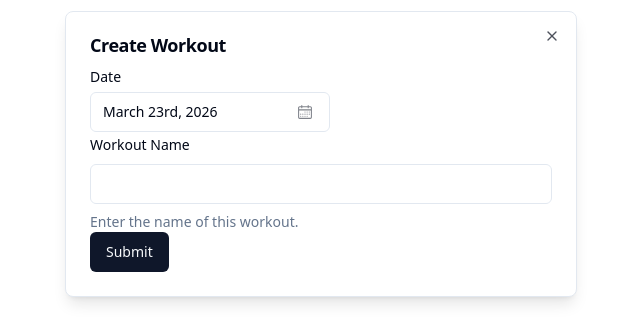
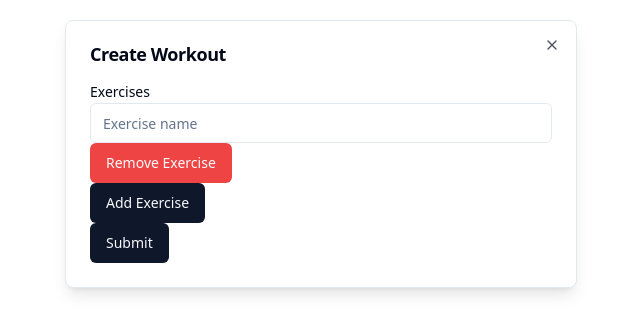
Before and after one commit to Tatooles/next-fitness-tracker, a Next.js app: page /workouts in a window 1280 px wide. Both pictures are taken after a click on the button "Add a Workout". Shown: the part 246-568 px from the top of the page, without its empty margins (319-959 px from the left). Built offline with nearby package versions, Linux system fonts and the light colour scheme; no server answers.

Commit message:
Create basic dynamic inputs

```diff
--- a/app/workouts/WorkoutModal.tsx
+++ b/app/workouts/WorkoutModal.tsx
@@ -1,5 +1,5 @@
 import { useRouter } from "next/navigation";
-import { useForm } from "react-hook-form";
+import { useForm, useFieldArray } from "react-hook-form";
 import { zodResolver } from "@hookform/resolvers/zod";
 import { format } from "date-fns";
 import * as z from "zod";
@@ -35,13 +35,18 @@ import {
 import { Workout } from "@/lib/types";
 
 const formSchema = z.object({
-  date: z.date(),
-  name: z
-    .string()
-    .min(1, {
-      message: "Wokout name must be at least 1 character",
+  // date: z.date(),
+  // name: z
+  //   .string()
+  //   .min(1, {
+  //     message: "Wokout name must be at least 1 character",
+  //   })
+  //   .max(50),
+  exercises: z
+    .object({
+      name: z.string(),
     })
-    .max(50),
+    .array(),
   // exercises: z
   //   .object({
   //     name: z.string(),
@@ -77,22 +82,22 @@ export default function WorkoutModal({
    * workout, the workout in the form is compared to the workout that was passed in and the save
    * call is only made if the value was changed
    */
-  const handleSubmit = async () => {
-    // TODO: Replace this function with a server action
-    setModalOpen(false);
-    setShowSpinner(true);
+  // const handleSubmit = async () => {
+  //   // TODO: Replace this function with a server action
+  //   setModalOpen(false);
+  //   setShowSpinner(true);
 
-    // if (!editWorkoutValue || editWorkoutValue.id === -2) {
-    //   // If adding or duplicating, just create new workout
-    //   await addToDB();
-    //   router.refresh();
-    // } else if (JSON.stringify(editWorkoutValue) !== JSON.stringify(formData)) {
-    //   // If updating, call delete to delete the existing workout, then addToDB to add udpated one
-    //   await Promise.all([deleteWorkout(editWorkoutValue.id), addToDB()]);
-    //   router.refresh();
-    // }
-    setShowSpinner(false);
-  };
+  //   // if (!editWorkoutValue || editWorkoutValue.id === -2) {
+  //   //   // If adding or duplicating, just create new workout
+  //   //   await addToDB();
+  //   //   router.refresh();
+  //   // } else if (JSON.stringify(editWorkoutValue) !== JSON.stringify(formData)) {
+  //   //   // If updating, call delete to delete the existing workout, then addToDB to add udpated one
+  //   //   await Promise.all([deleteWorkout(editWorkoutValue.id), addToDB()]);
+  //   //   router.refresh();
+  //   // }
+  //   setShowSpinner(false);
+  // };
 
   const addToDB = async () => {
     await fetch("/api/workouts", {
@@ -130,12 +135,18 @@ export default function WorkoutModal({
     console.log(values);
   };
 
-  const form = useForm<workoutFormSchema>({
+  const { handleSubmit, control, register } = useForm<workoutFormSchema>({
     resolver: zodResolver(formSchema),
     defaultValues: {
-      date: new Date(),
-      name: "",
+      // date: new Date(),
+      // name: "",
+      exercises: [{ name: "" }],
     },
+  });
+
+  const { fields, append, remove } = useFieldArray({
+    name: "exercises",
+    control,
   });
 
   return (
@@ -150,10 +161,10 @@ export default function WorkoutModal({
             {editWorkoutValue ? "Edit Workout" : "Create Workout"}
           </DialogTitle>
         </DialogHeader>
-        <Form {...form}>
-          <form onSubmit={form.handleSubmit(onSubmit)}>
-            <FormField
-              control={form.control}
+        {/* <Form> */}
+        <form onSubmit={handleSubmit(onSubmit)}>
+          {/* <FormField
+            control={control}
             name="date"
             render={({ field }) => (
               <FormItem className="flex flex-col">
@@ -193,7 +204,7 @@ export default function WorkoutModal({
             )}
           ></FormField>
           <FormField
-              control={form.control}
+            control={control}
             name="name"
             render={({ field }) => (
               <FormItem>
@@ -207,10 +218,34 @@ export default function WorkoutModal({
                 <FormMessage />
               </FormItem>
             )}
-            ></FormField>
+          ></FormField> */}
+
+          <div>
+            <Label>Exercises</Label>
+            <div>
+              {fields.map((field, index) => (
+                <div className="form-control" key={field.id}>
+                  <Input
+                    {...register(`exercises.${index}.name` as const)}
+                    placeholder="Exercise name"
+                  />
+                  <Button
+                    type="button"
+                    variant="destructive"
+                    onClick={() => remove(index)}
+                  >
+                    Remove Exercise
+                  </Button>
+                </div>
+              ))}
+              <Button type="button" onClick={() => append({ name: "" })}>
+                Add Exercise
+              </Button>
+            </div>
+          </div>
           <Button type="submit">Submit</Button>
         </form>
-        </Form>
+        {/* </Form> */}
       </DialogContent>
     </Dialog>
   );
```
Lines whose indentation alone changed are shown as unchanged.
